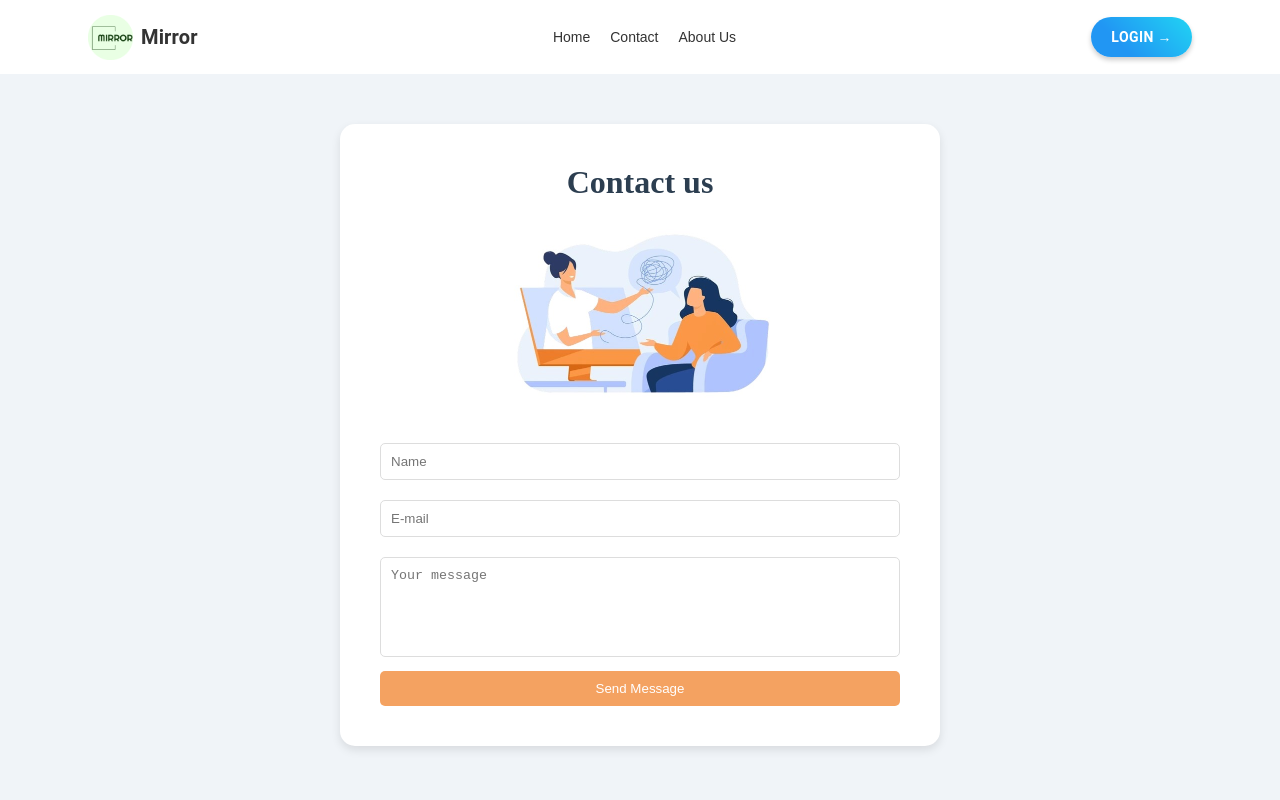
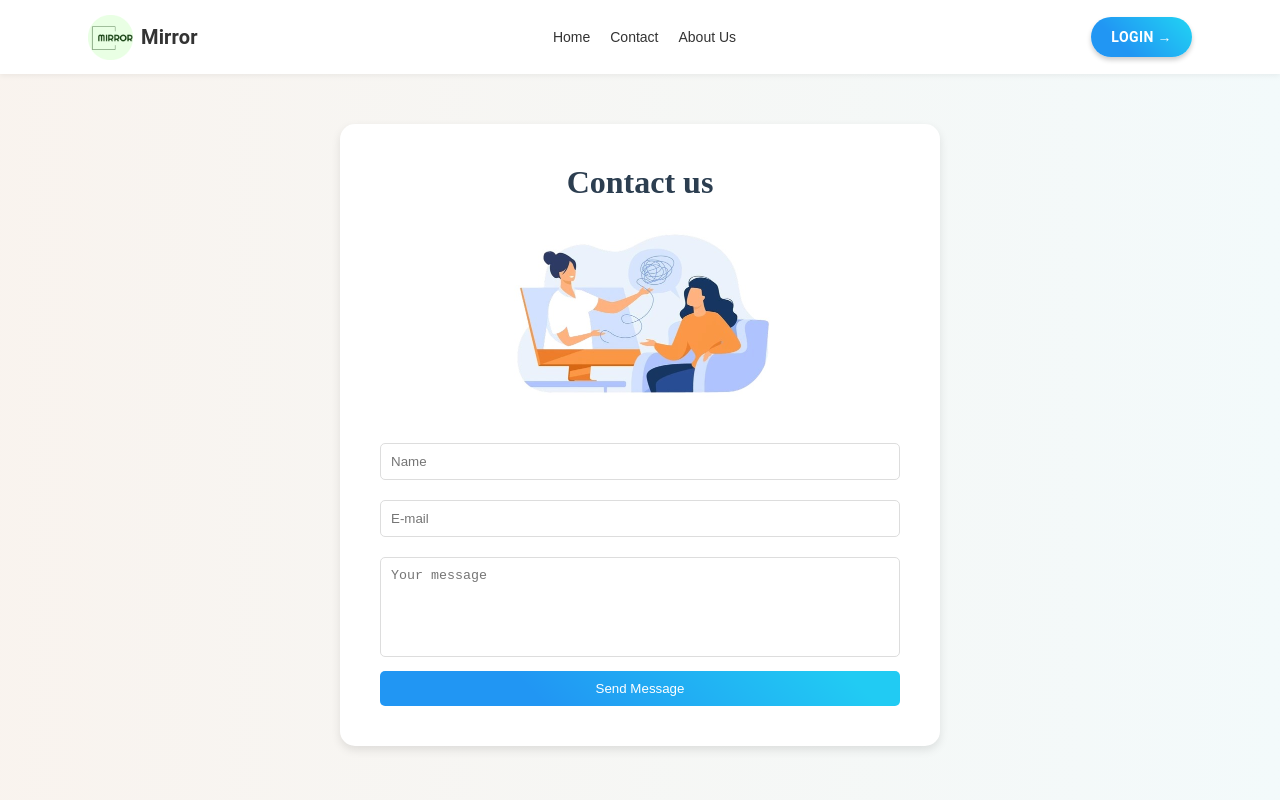
Before and after one commit to IsurangaSilva/Advancements-in-Digital-Healthcare-Technologies, a React (Vite) app in the folder Mirror_Web/frontend/: page /contact in a window 1280 px wide. Shown: the top 800 px of the page. Built offline with nearby package versions, Linux system fonts and the light colour scheme.

Commit message:
Contact Changes Done

```diff
--- a/Mirror_Web/frontend/src/pages/Contact.jsx
+++ b/Mirror_Web/frontend/src/pages/Contact.jsx
@@ -3,7 +3,8 @@ import Contacts from "../assets/contact.jpg";
 
 const Contact = () => {
   return (
-    <div style={{ background: '#f0f4f8', minHeight: '100vh', display: 'flex', flexDirection: 'column' }}>
+    <div style={{  background:
+      "linear-gradient(to right, rgba(243, 232, 222, 0.5), rgba(231, 245, 247, 0.5))", minHeight: '100vh', display: 'flex', flexDirection: 'column' }}>
       <main>
         <section style={{ flex: 1, display: 'flex', justifyContent: 'center', alignItems: 'center', padding: '50px 20px' }}>
           <div style={{ background: '#fff', padding: '40px', borderRadius: '15px', boxShadow: '0 4px 10px rgba(0, 0, 0, 0.1)', textAlign: 'center', maxWidth: '600px', width: '100%' }}>
@@ -33,7 +34,7 @@ const Contact = () => {
               ></textarea>
               <button
                 type="submit"
-                style={{ background: '#f4a261', color: 'white', padding: '10px 20px', border: 'none', borderRadius: '5px', cursor: 'pointer', width: '100%' }}
+                style={{ background: "linear-gradient(45deg, #2196F3 30%, #21CBF3 90%)", color: 'white', padding: '10px 20px', border: 'none', borderRadius: '5px', cursor: 'pointer', width: '100%' }}
               >
                 Send Message
               </button>
```
